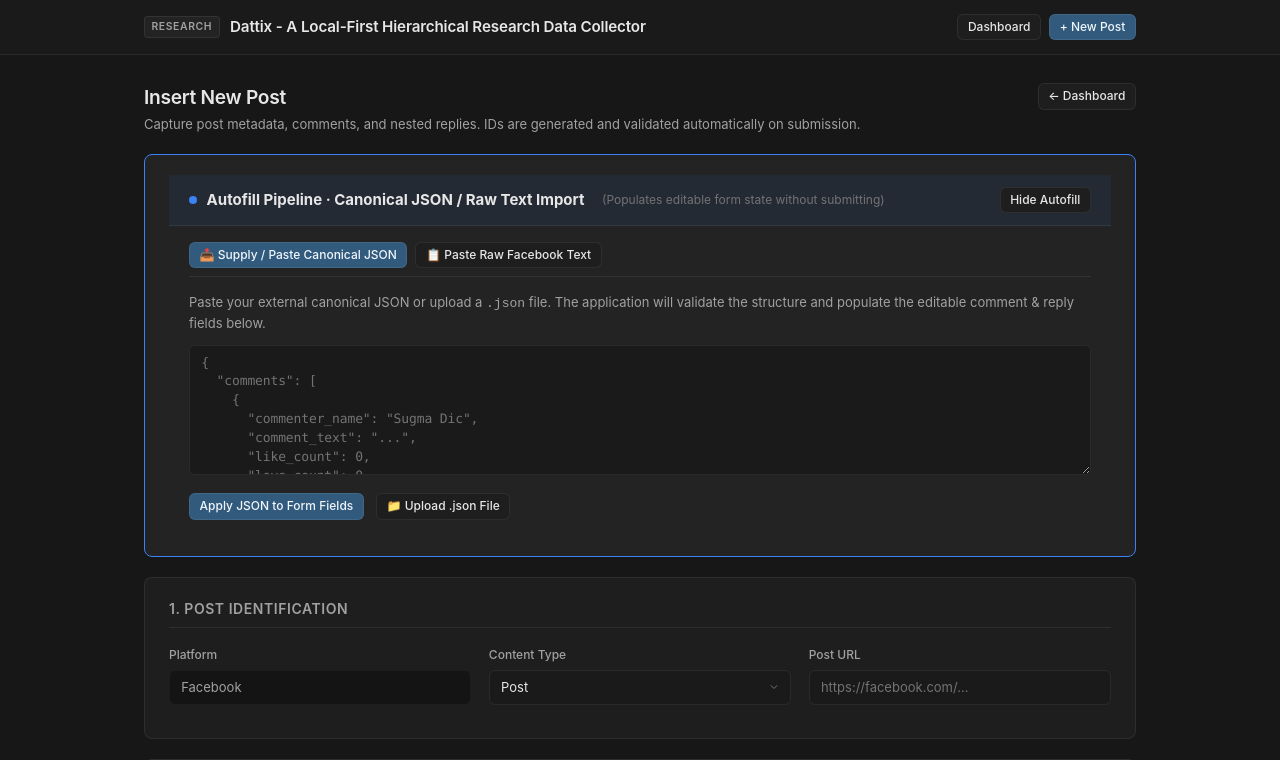
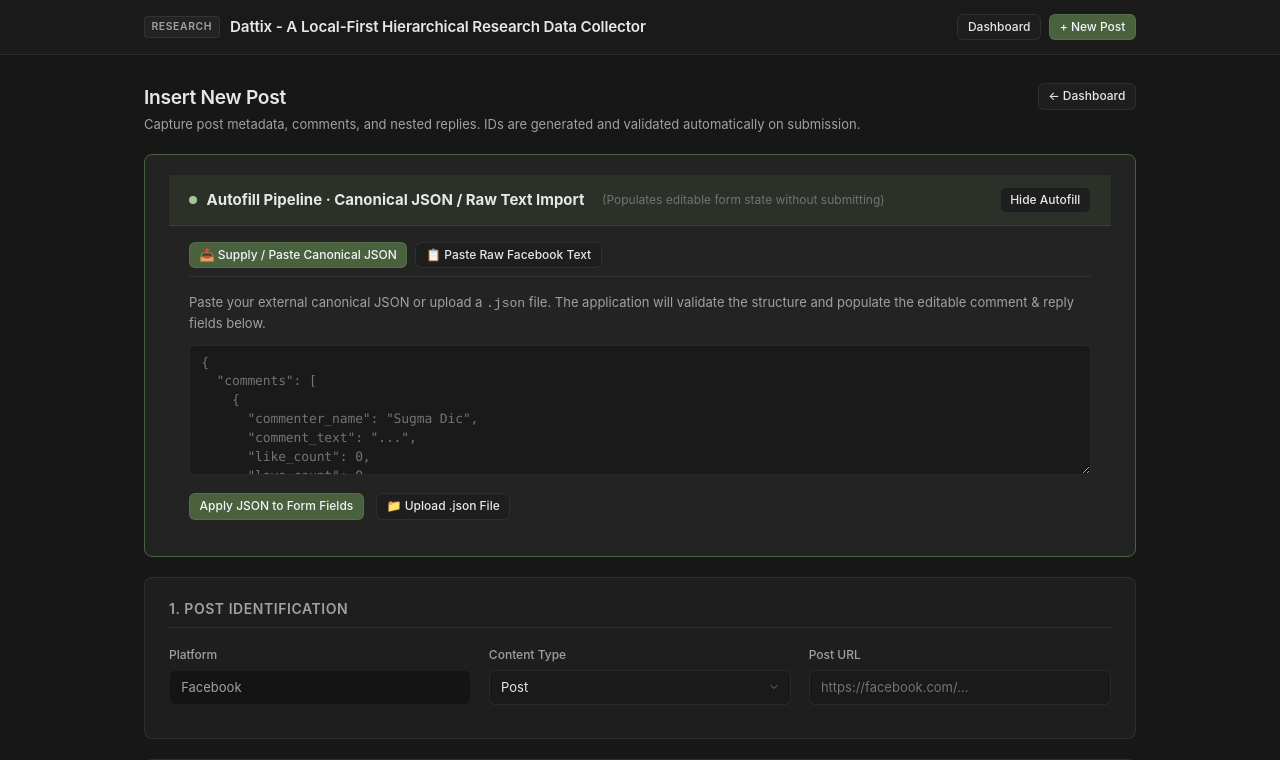
Before and after one commit to antarjit-das/fb-manual-dataentry-UI, a Next.js app: page /collect in a window 1280 px wide. Shown: the top 760 px of the page. Built offline with nearby package versions, Linux system fonts and the light colour scheme.

Commit message:
UI accent remaking

```diff
--- a/src/app/globals.css
+++ b/src/app/globals.css
@@ -11,7 +11,7 @@
   /* Borders */
   --border-subtle: rgba(255, 255, 255, 0.07);
   --border-medium: rgba(255, 255, 255, 0.12);
-  --border-focus: #3d6a90;
+  --border-focus: #5d774e;
 
   /* Typography */
   --text-primary: #e7e7e7;
@@ -19,12 +19,12 @@
   --text-tertiary: #737373;
   --text-muted: #5c5c5c;
 
-  /* Accent - Desaturated Navy/Slate Blue */
-  --accent-primary: #315a7d;
-  --accent-hover: #3b6b94;
-  --accent-active: #284b68;
-  --accent-subtle: rgba(49, 90, 125, 0.2);
-  --accent-text: #8fb6d9;
+  /* Accent - Minimalist Sophisticated Olive / Sage */
+  --accent-primary: #4a613d;
+  --accent-hover: #597349;
+  --accent-active: #3c4f31;
+  --accent-subtle: rgba(74, 97, 61, 0.22);
+  --accent-text: #a8c499;
 
   /* Feedback Colors (Restrained & Muted) */
   --success-bg: rgba(35, 78, 54, 0.35);
@@ -39,9 +39,9 @@
   --warning-border: rgba(150, 114, 40, 0.45);
   --warning-text: #e6c575;
 
-  --info-bg: rgba(30, 58, 82, 0.35);
-  --info-border: rgba(49, 90, 125, 0.45);
-  --info-text: #96c4ea;
+  --info-bg: rgba(45, 60, 42, 0.35);
+  --info-border: rgba(74, 97, 61, 0.45);
+  --info-text: #b1cca3;
 
   /* Geometry & Typography metrics */
   --radius-sm: 4px;
@@ -83,7 +83,7 @@ a {
 }
 
 a:hover {
-  color: #b5d5f2;
+  color: #c5debb;
 }
 
 /* ===== Layout Container ===== */
--- a/src/components/post/AutofillSection.tsx
+++ b/src/components/post/AutofillSection.tsx
@@ -173,8 +173,8 @@ export default function AutofillSection({ onAutofill }: AutofillSectionProps) {
     <section
       className="form-section mb-3"
       style={{
-        border: "1px solid var(--border-accent, #3b82f6)",
-        background: "var(--bg-surface-elevated, #181c24)",
+        border: "1px solid var(--accent-primary)",
+        background: "var(--bg-surface-elevated)",
         borderRadius: "8px",
         overflow: "hidden",
       }}
@@ -186,8 +186,8 @@ export default function AutofillSection({ onAutofill }: AutofillSectionProps) {
           justifyContent: "space-between",
           alignItems: "center",
           padding: "0.75rem 1.25rem",
-          background: "rgba(59, 130, 246, 0.08)",
-          borderBottom: isOpen ? "1px solid var(--border-subtle, #2d3748)" : "none",
+          background: "var(--accent-subtle)",
+          borderBottom: isOpen ? "1px solid var(--border-subtle)" : "none",
           cursor: "pointer",
         }}
         onClick={() => setIsOpen(!isOpen)}
@@ -199,7 +199,7 @@ export default function AutofillSection({ onAutofill }: AutofillSectionProps) {
               width: "8px",
               height: "8px",
               borderRadius: "50%",
-              backgroundColor: "#3b82f6",
+              backgroundColor: "var(--accent-text)",
             }}
           />
           <strong style={{ fontSize: "0.9375rem", color: "var(--text-primary)" }}>
```
